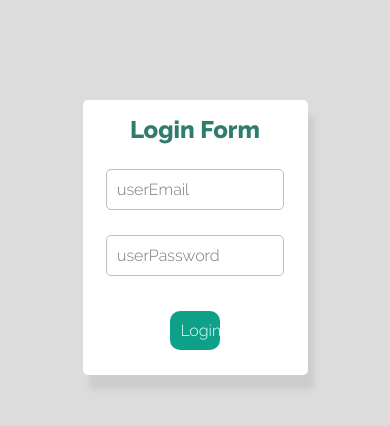
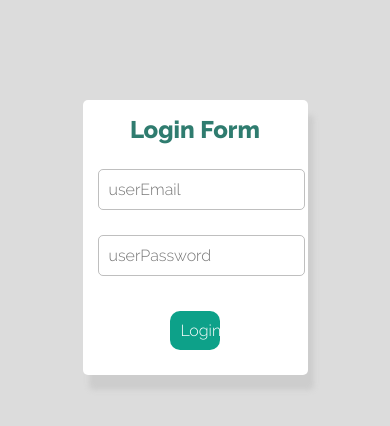
Before and after one commit to amir25n/login-mern-stack, a React (Create React App) app in the folder client/: page /login in a window 390 px wide. Shown: the top 426 px of the page. Built offline with nearby package versions, Linux system fonts and the light colour scheme.

Commit message:
Edit responsive styles

```diff
--- a/client/src/Components/LoginFrom/LoginForm.css
+++ b/client/src/Components/LoginFrom/LoginForm.css
@@ -37,15 +37,15 @@
 }
 /* css media queries */
 @media only screen and (max-width:1000px){
-    .signup-form-contianer{
+    .login-form-contianer{
         width: 75%;
     }
 }
 @media only screen and (max-width:650px){
-    .signup-form-contianer{
+    .login-form-contianer{
         width: 90%;
     }
-    .signup-input{
+    .login-input{
         width: 95%;
     }
 }
--- a/client/src/Components/SignupForm/SignupForm.css
+++ b/client/src/Components/SignupForm/SignupForm.css
@@ -58,15 +58,15 @@
 }
 /* css media queries */
 @media only screen and (max-width:1000px){
-    .login-form-contianer{
+    .signup-form-contianer{
         width: 75%;
     }
 }
 @media only screen and (max-width:650px){
-    .login-form-contianer{
+    .signup-form-contianer{
         width: 90%;
     }
-    .login-input{
+    .signup-input{
         width: 95%;
     }
 }
```
